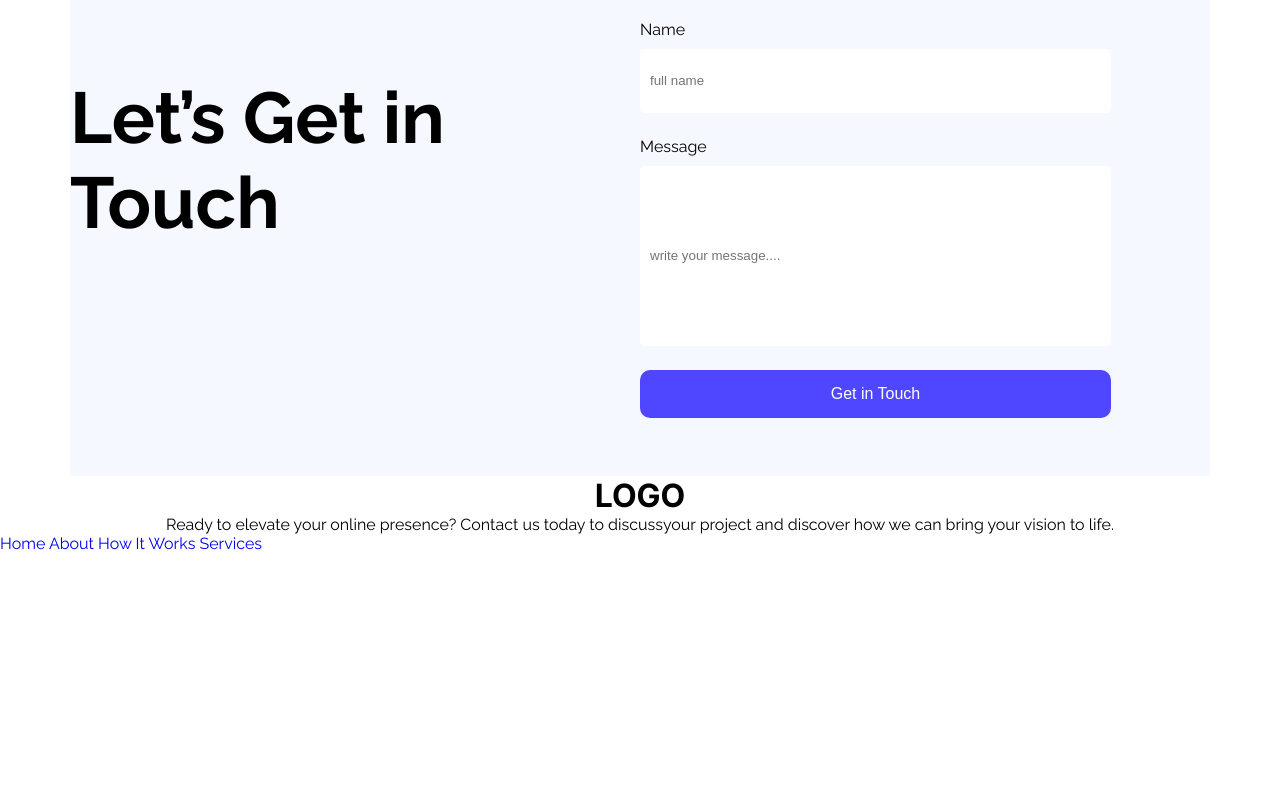
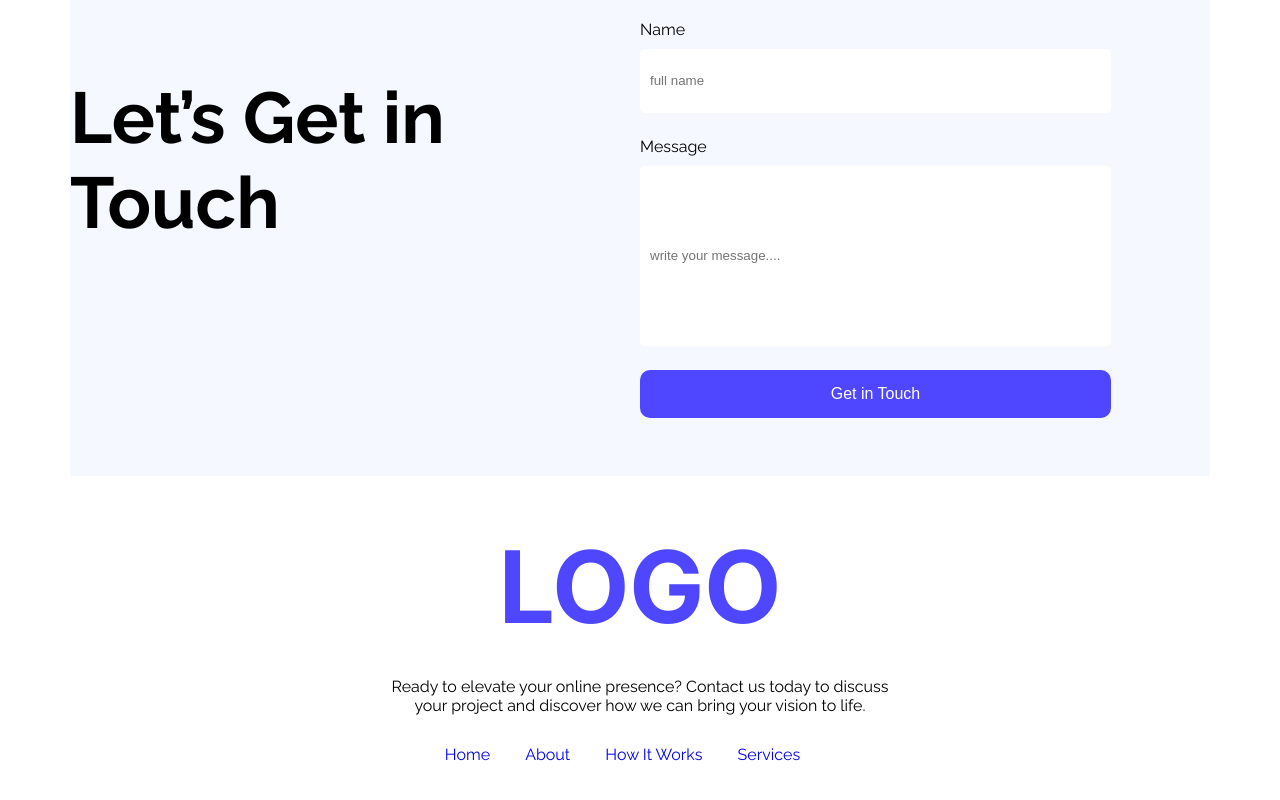
Before and after one commit to mhmasum1/B12A01-landing-assignment-launchpad, a plain HTML site: page index.html in a window 1280 px wide. Shown: the part 1186-1986 px from the top of the page. Before the commit the page ends 1789 px from the top, so only its background shows below. Drawn offline with Linux system fonts and the light colour scheme.

Commit message:
Added footer

```diff
--- a/index.html
+++ b/index.html
@@ -73,19 +73,18 @@
             <h1 class=" footer-title inter-normal">LOGO</h1>
         </div>
         <div class="footer-context">
-            <p>Ready to elevate your online presence? Contact us today to discuss </p>
-            <p></p> your project and discover how we
+            <p>Ready to elevate your online presence? Contact us today to discuss <br>your project and discover how we
                 can
                 bring your vision to life.</p>
         </div>
-        <div>
+
         <div class="links">
             <a href="#home">Home</a>
             <a href="#about">About</a>
             <a href="#How_It_Works">How It Works</a>
             <a href="#services">Services</a>
         </div>
-        </div>
+
     </footer>
 </body>
 
--- a/style.css
+++ b/style.css
@@ -149,18 +149,33 @@ main {
     text-decoration: none;
 }
 
-.links {}
+.links {
+    display: flex;
+    justify-content: center;
+    padding-top: 30px;
+
+}
+
+.links a {
+    margin-right: 35px;
+}
 
 footer {
     margin-bottom: 50px;
+    margin-top: 50px;
 }
 
 .footer-title {
     display: flex;
     justify-content: center;
+    padding-bottom: 30px;
+    color: #4E47FF;
+    font-size: 100px;
 }
 
 .footer-context {
     display: flex;
     justify-content: center;
+    text-align: center;
+
 }
```
Lines whose indentation alone changed are shown as unchanged.
